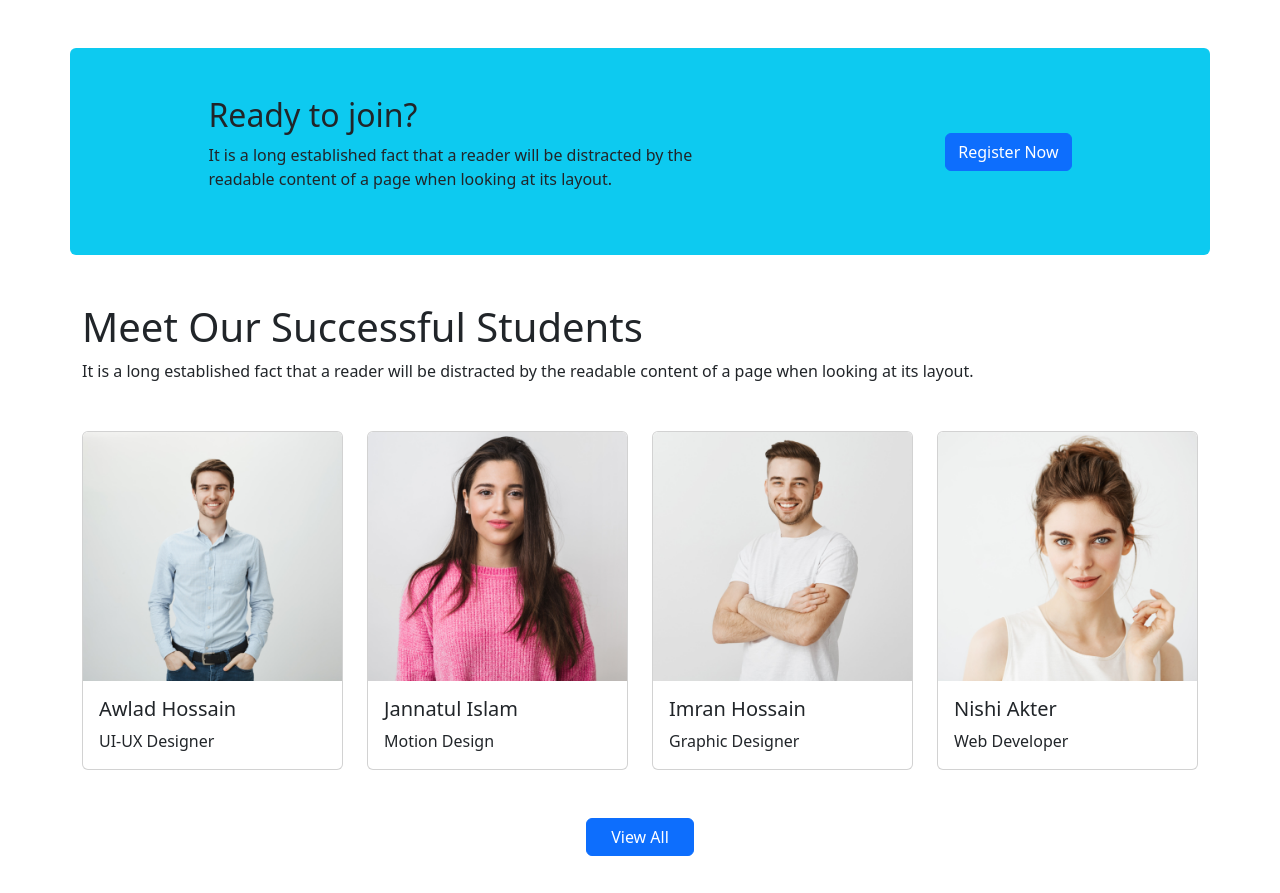
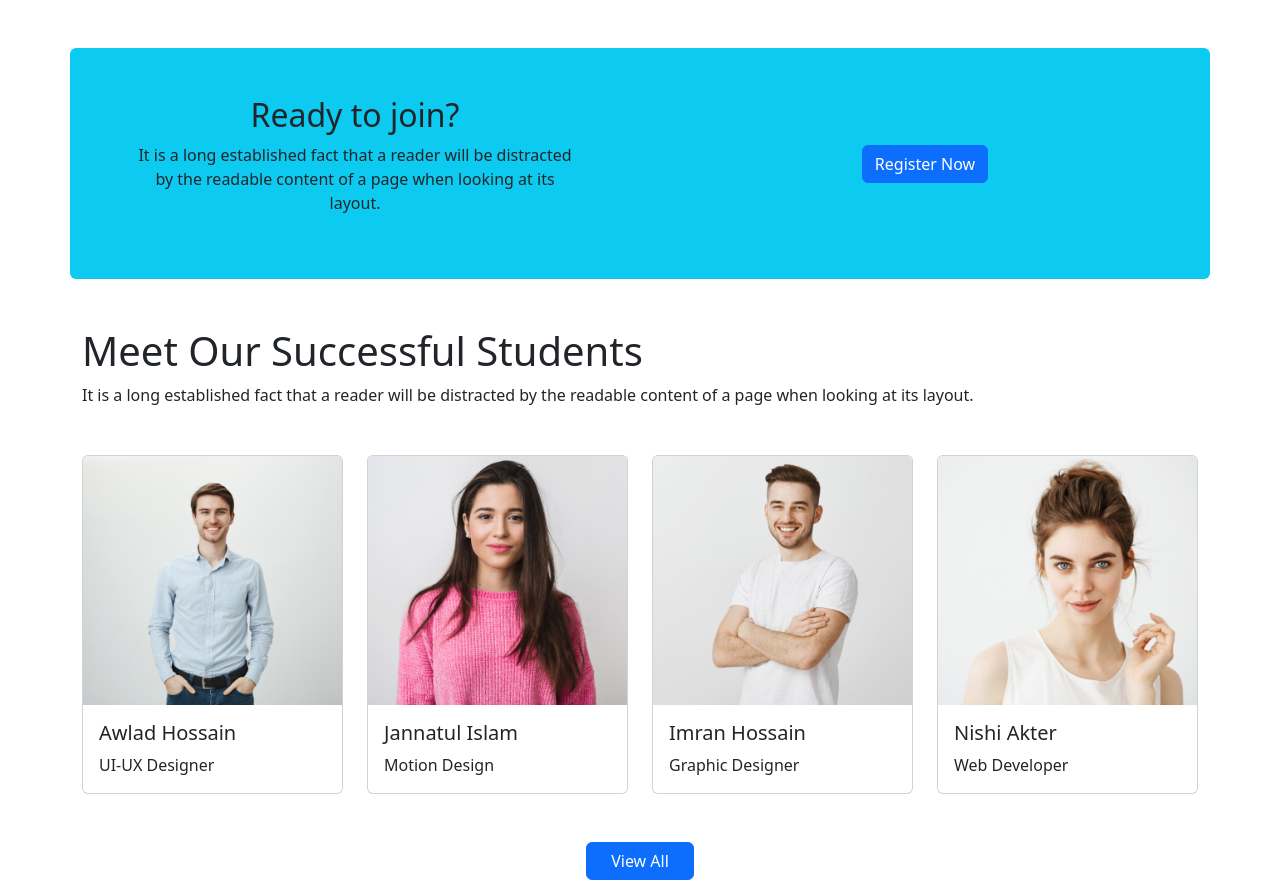
Before and after one commit to maj-jinnah/Assignment--3, a plain HTML site: page index.html in a window 1280 px wide. Shown: the part 2203-3096 px from the top of the page. Drawn offline with nearby package versions, Linux system fonts and the light colour scheme.

Commit message:
Modal recheck done

```diff
--- a/index.html
+++ b/index.html
@@ -13,7 +13,7 @@
 
 <body>
     <header>
-                    <!-- Navbar start done -->
+        <!-- Navbar start done -->
 
         <nav class="navbar navbar-expand-lg">
             <div class="container">
@@ -39,7 +39,7 @@
             </div>
         </nav>
 
-                    <!-- Carousel Start done -->
+        <!-- Carousel Start done -->
 
         <section class="container mt-5 mb-5">
             <div id="carouselExampleCaptions" class="carousel slide" data-bs-ride="false">
@@ -55,10 +55,12 @@
                     <div class="carousel-item active">
                         <img src="images/cover/cover-1.png" class="d-block w-100 caroimg" alt="">
                         <div>
-                            <div class="carousel-caption  d-flex flex-column justify-content-center align-items-center h-100 ">
+                            <div
+                                class="carousel-caption  d-flex flex-column justify-content-center align-items-center h-100 ">
                                 <div class="smalldvs">
                                     <h1 class=" fw-bold">Get Started Digital Learning</h1>
-                                    <p>It is a long established fact that a reader will be distracted by the readable content of a page when looking at its layout.</p>
+                                    <p>It is a long established fact that a reader will be distracted by the readable
+                                        content of a page when looking at its layout.</p>
                                     <button type="button" class="btn btn-primary px-4">Get Started</button>
                                 </div>
                             </div>
@@ -67,10 +69,12 @@
                     <div class="carousel-item">
                         <img src="images/cover/cover-2.1.jpg" class="d-block w-100 caroimg" alt="">
                         <div>
-                            <div class="carousel-caption d-flex flex-column justify-content-center align-items-center h-100">
+                            <div
+                                class="carousel-caption d-flex flex-column justify-content-center align-items-center h-100">
                                 <div class="smalldvs">
                                     <h1 class="fw-bold">Get Started Digital Learning</h1>
-                                    <p>It is a long established fact that a reader will be distracted by the readable content of a page when looking at its layout.</p>
+                                    <p>It is a long established fact that a reader will be distracted by the readable
+                                        content of a page when looking at its layout.</p>
                                     <button type="button" class="btn btn-primary px-4">Get Started</button>
                                 </div>
                             </div>
@@ -79,10 +83,12 @@
                     <div class="carousel-item">
                         <img src="images/cover/cover-3.jpg" class="d-block w-100 caroimg" alt="">
                         <div>
-                            <div class="carousel-caption d-flex flex-column justify-content-center align-items-center h-100">
+                            <div
+                                class="carousel-caption d-flex flex-column justify-content-center align-items-center h-100">
                                 <div class="smalldvs">
                                     <h1 class="fw-bold">Get Started Digital Learning</h1>
-                                    <p>It is a long established fact that a reader will be distracted by the readable content of a page when looking at its layout.</p>
+                                    <p>It is a long established fact that a reader will be distracted by the readable
+                                        content of a page when looking at its layout.</p>
                                     <button type="button" class="btn btn-primary px-4">Get Started</button>
                                 </div>
                             </div>
@@ -108,7 +114,7 @@
     </header>
 
     <main>
-                    <!-- Courses section done -->
+        <!-- Courses section done -->
 
         <section class="container pt-5">
             <div class="text-center">
@@ -129,7 +135,8 @@
                                     </div>
                                     <div class="ps-3">
                                         <h5 class="mt-md-3">Fundamental Of UI/UX Design</h5>
-                                        <p>Some quick example text to build on the card title and make up the bulk of the card.</p>
+                                        <p>Some quick example text to build on the card title and make up the bulk of
+                                            the card.</p>
                                         <h5 class="text-info">Price : 20$</h5>
                                     </div>
                                 </div>
@@ -144,7 +151,8 @@
                                     </div>
                                     <div class="ps-3">
                                         <h5 class="mt-md-3">Javascript Basic to advanced</h5>
-                                        <p>Some quick example text to build on the card title and make up the bulk of the card.</p>
+                                        <p>Some quick example text to build on the card title and make up the bulk of
+                                            the card.</p>
                                         <h5 class="text-info">Price : 20$</h5>
                                     </div>
                                 </div>
@@ -159,7 +167,8 @@
                                     </div>
                                     <div class="ps-3">
                                         <h5 class="mt-md-3">Fullstack Web Development</h5>
-                                        <p>Some quick example text to build on the card title and make up the bulk of the card.</p>
+                                        <p>Some quick example text to build on the card title and make up the bulk of
+                                            the card.</p>
                                         <h5 class="text-info">Price : 20$</h5>
                                     </div>
                                 </div>
@@ -178,7 +187,8 @@
                                     </div>
                                     <div class="ps-3">
                                         <h5 class="mt-md-3">Digital Marketing</h5>
-                                        <p>Some quick example text to build on the card title and make up the bulk of the card.</p>
+                                        <p>Some quick example text to build on the card title and make up the bulk of
+                                            the card.</p>
                                         <h5 class="text-info">Price : 20$</h5>
                                     </div>
                                 </div>
@@ -193,7 +203,8 @@
                                     </div>
                                     <div class="ps-3">
                                         <h5 class="mt-md-3">Photography Basic Rules</h5>
-                                        <p>Some quick example text to build on the card title and make up the bulk of the card.</p>
+                                        <p>Some quick example text to build on the card title and make up the bulk of
+                                            the card.</p>
                                         <h5 class="text-info">Price : 20$</h5>
                                     </div>
                                 </div>
@@ -208,7 +219,8 @@
                                     </div>
                                     <div class="ps-3">
                                         <h5 class="mt-md-3">Motion Graphics</h5>
-                                        <p>Some quick example text to build on the card title and make up the bulk of the card.</p>
+                                        <p>Some quick example text to build on the card title and make up the bulk of
+                                            the card.</p>
                                         <h5 class="text-info">Price : 20$</h5>
                                     </div>
                                 </div>
@@ -224,7 +236,7 @@
             </div>
         </section>
 
-                    <!-- Explore Section done -->
+        <!-- Explore Section done -->
 
         <section class="container pt-5">
             <div class="card mb-3">
@@ -235,7 +247,10 @@
                     <div class="col-lg-7 col-md-7">
                         <div class="card-body ps-3 pt-lg-5 mt-lg-5">
                             <h3 class="card-title fw-bold mt-lg-5 pt-lg-4">Explore The elearning Institute</h3>
-                            <p class="card-text">Website development is a way to make people aware of the services and/or products you are offering, understand why your products are relevant and even necessary for them to buy or use, and see which of your company's qualities set it apart from competitors.</p>
+                            <p class="card-text">Website development is a way to make people aware of the services
+                                and/or products you are offering, understand why your products are relevant and even
+                                necessary for them to buy or use, and see which of your company's qualities set it apart
+                                from competitors.</p>
                             <div class="row gx-2 pt-3 pb-3">
                                 <div class="col-4 ">
                                     <h4 class="fw-bold">3.2K+</h4>
@@ -257,16 +272,18 @@
             </div>
         </section>
 
-        <!-- Modal Section -->
+        <!-- Modal Section done -->
+
         <section class="container mt-5 mb-5 bg-info py-5 rounded-2">
-            <div class=" d-flex justify-content-around align-items-center">
-                <div>
-                    <h2>Ready to join?</h2>
-                    <p>It is a long established fact that a reader will be distracted by the <br> readable content of a
-                        page
-                        when looking at its layout.</p>
+            <div class="row justify-content-around align-items-center">
+                <div class="col-lg-5 col-md-10 col-sm-10">
+                    <div class="text-center">
+                        <h2>Ready to join?</h2>
+                        <p>It is a long established fact that a reader will be distracted by the readable content of a
+                            page when looking at its layout.</p>
+                    </div>
                 </div>
-                <div>
+                <div class="col-lg-5 col-md-10 col-sm-10 text-center">
                     <!-- Button trigger modal -->
                     <button type="button" class="btn btn-primary" data-bs-toggle="modal" data-bs-target="#exampleModal">
                         Register Now
@@ -295,25 +312,20 @@
                                             <label for="exampleInputPassword1" class="form-label">Password</label>
                                             <input type="password" class="form-control" id="exampleInputPassword1">
                                         </div>
-                                        <!-- <div class="mb-3 form-check">
-                                            <input type="checkbox" class="form-check-input" id="exampleCheck1">
-                                            <label class="form-check-label" for="exampleCheck1">Check me out</label>
-                                        </div> -->
                                         <button type="submit" class="btn btn-primary">Submit</button>
                                     </form>
                                 </div>
-                                <!-- <div class="modal-footer">
-                                    <button type="button" class="btn btn-secondary"
-                                        data-bs-dismiss="modal">Close</button>
-                                    <button type="button" class="btn btn-primary">Save changes</button>
-                                </div> -->
                             </div>
                         </div>
                     </div>
                 </div>
             </div>
+        </section>
 
-        </section>
+
+
+
+
 
 
         <!-- Successful Students -->
```
